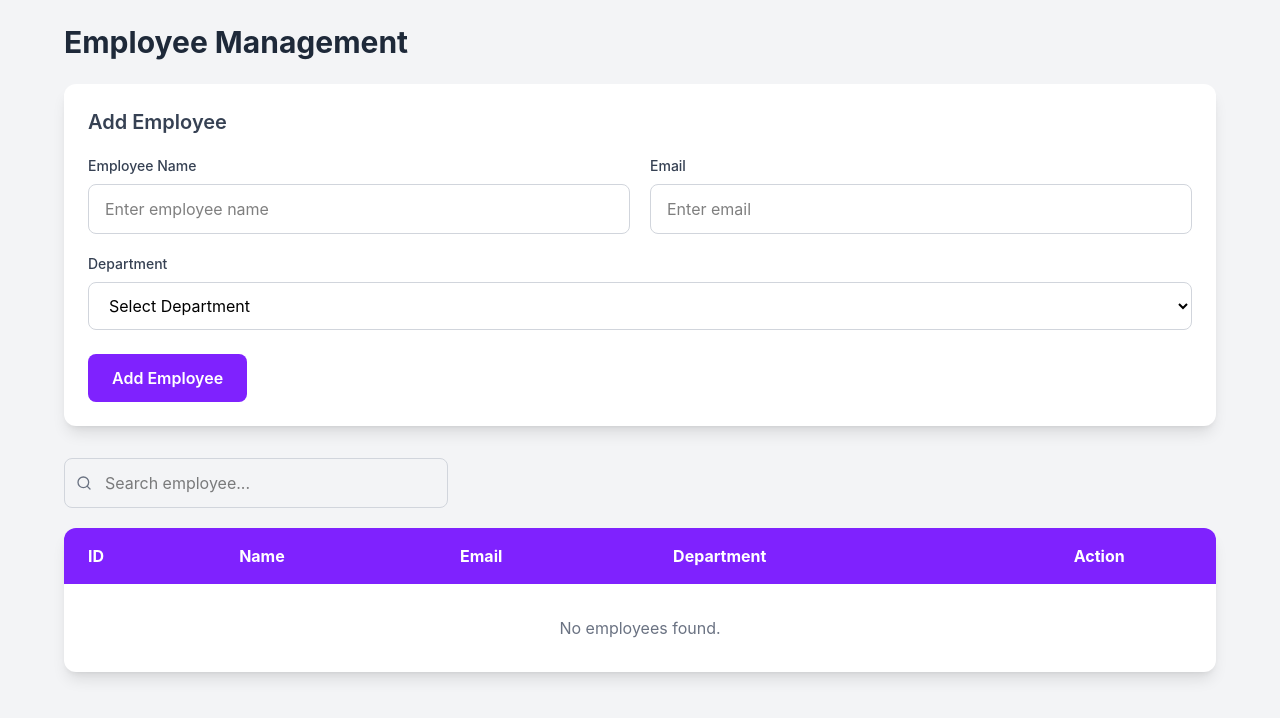
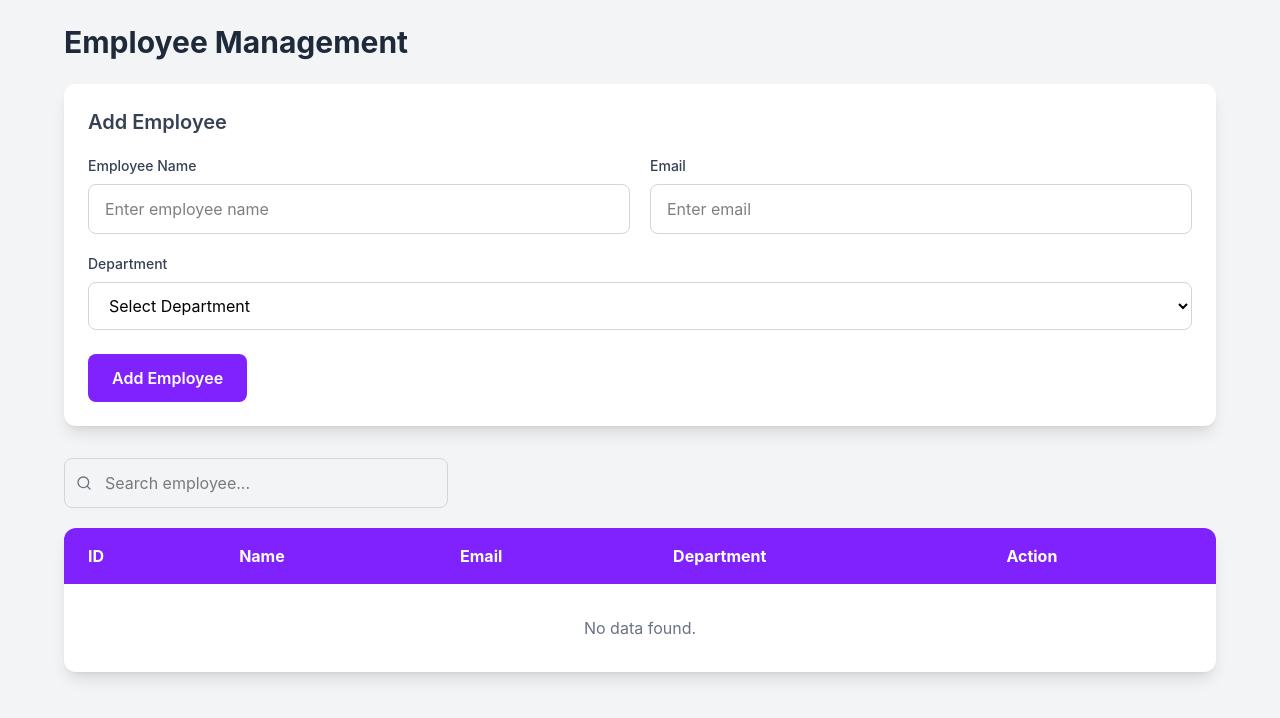
Before and after one commit to pronab-dev/react-practice, a React (Vite) app: page /add-employee in a window 1280 px wide. Shown: the top 718 px of the page. Built offline with nearby package versions, Linux system fonts and the light colour scheme; what ldrs would draw is missing.

Commit message:
Practiced dynamic table concept

```diff
--- /dev/null
+++ b/src/component/TableComponent.jsx
@@ -0,0 +1,49 @@
+export default function TableComponent({ columns, data, actionButtons }) {
+  return (
+    <div className="overflow-x-auto rounded-xl bg-white shadow-lg">
+      <table className="min-w-full">
+        <thead className="bg-violet-600 text-white">
+          <tr>
+            {columns.length > 0 &&
+              columns.map((row) => {
+                return (
+                  <th key={row.key} className="px-6 py-4 text-left">
+                    {row.header}
+                  </th>
+                );
+              })}
+          </tr>
+        </thead>
+
+        <tbody>
+          {data.length > 0 ? (
+            data.map((item) => {
+              return (
+                <tr key={item.id} className="border-b hover:bg-gray-50">
+                  {columns.map((row) => {
+                    return (
+                      <td key={row.key} className="px-6 py-4">
+                        {item[row.key] !== undefined
+                          ? item[row.key]
+                          : actionButtons}
+                      </td>
+                    );
+                  })}
+                </tr>
+              );
+            })
+          ) : (
+            <tr>
+              <td
+                colSpan={columns.length}
+                className="py-8 text-center text-gray-500"
+              >
+                No data found.
+              </td>
+            </tr>
+          )}
+        </tbody>
+      </table>
+    </div>
+  );
+}
--- a/src/pages/AddEmployee.jsx
+++ b/src/pages/AddEmployee.jsx
@@ -1,6 +1,7 @@
 import { useEffect, useState } from "react";
 import { FiEdit2, FiSearch, FiTrash2 } from "react-icons/fi";
 import ModalPractice from "../component/ModalPractice";
+import TableComponent from "../component/TableComponent";
 
 export default function AddEmployee() {
   const [employeeList, setEmployeeList] = useState([]);
@@ -95,6 +96,29 @@ export default function AddEmployee() {
               .includes(searchEmployee.toLowerCase())
           );
         });
+
+  const columns = [
+    {
+      header: "ID",
+      key: "id",
+    },
+    {
+      header: "Name",
+      key: "name",
+    },
+    {
+      header: "Email",
+      key: "email",
+    },
+    {
+      header: "Department",
+      key: "department",
+    },
+    {
+      header: "Action",
+      key: "action",
+    },
+  ];
   return (
     <div className="min-h-screen bg-gray-100 p-6">
       <div className="mx-auto max-w-6xl">
@@ -194,29 +218,11 @@ export default function AddEmployee() {
         </div>
 
         {/* Table */}
-        <div className="overflow-x-auto rounded-xl bg-white shadow-lg">
-          <table className="min-w-full">
-            <thead className="bg-violet-600 text-white">
-              <tr>
-                <th className="px-6 py-4 text-left">ID</th>
-                <th className="px-6 py-4 text-left">Name</th>
-                <th className="px-6 py-4 text-left">Email</th>
-                <th className="px-6 py-4 text-left">Department</th>
-                <th className="px-6 py-4 text-center">Action</th>
-              </tr>
-            </thead>
-
-            <tbody>
-              {filteredEmployee.length > 0 ? (
-                filteredEmployee.map((item) => {
-                  return (
-                    <tr key={item.id} className="border-b hover:bg-gray-50">
-                      <td className="px-6 py-4">{item.id}</td>
-                      <td className="px-6 py-4">{item.name}</td>
-                      <td className="px-6 py-4">{item.email}</td>
-                      <td className="px-6 py-4">{item.department}</td>
-
-                      <td className="px-6 py-4">
+        <TableComponent
+          columns={columns}
+          data={filteredEmployee}
+          actionButtons={
+            <>
               <div className="flex justify-center gap-3">
                 <button
                   type="button"
@@ -239,20 +245,9 @@ export default function AddEmployee() {
                   <FiTrash2 size={18} />
                 </button>
               </div>
-                      </td>
-                    </tr>
-                  );
-                })
-              ) : (
-                <tr>
-                  <td colSpan="5" className="py-8 text-center text-gray-500">
-                    No employees found.
-                  </td>
-                </tr>
-              )}
-            </tbody>
-          </table>
-        </div>
+            </>
+          }
+        />
       </div>
     </div>
   );
```
Lines whose indentation alone changed are shown as unchanged.
